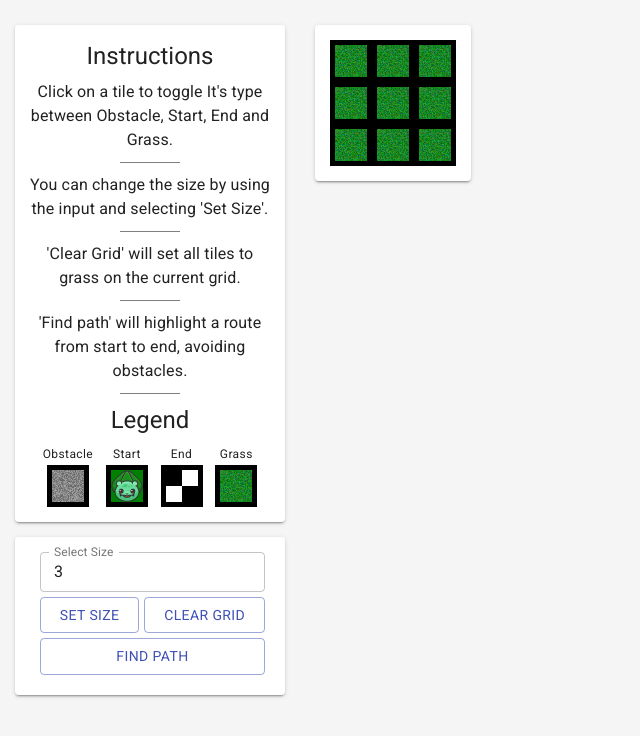
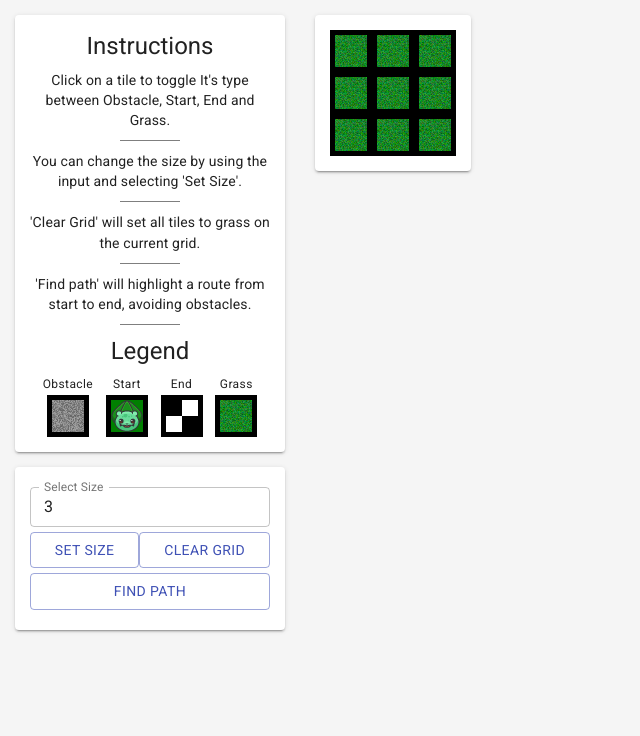
Before and after one commit to batosi175/poke-paths, a React (Create React App) app: page / in a window 1280 px wide. Shown: the top 736 px of the page, without its empty margins (0-640 px from the left). Built offline with nearby package versions, Linux system fonts and the light colour scheme.

Commit message:
making sidebar scrollable if screen is too small

```diff
--- a/src/component/App.tsx
+++ b/src/component/App.tsx
@@ -22,25 +22,23 @@ import { InfoPanel } from "./InfoPanel";
 
 const useStyles = makeStyles(() =>
   createStyles({
-    root: {
-      paddingTop: "25px",
-    },
     sidebar: {
       position: "fixed",
       width: "300px",
       height: "100%",
+      overflowY: "auto",
+      paddingTop: "15px",
     },
     gridArea: {
+      display: "flex",
       marginLeft: "300px",
+      paddingTop: "15px",
     },
     paper: {
       backgroundColor: "#fff",
       padding: "15px",
       margin: "15px",
       marginTop: "0px",
-    },
-    flex: {
-      display: "flex",
     },
   })
 );
@@ -119,7 +117,7 @@ const App = () => {
   };
 
   return (
-    <div className={classes.root}>
+    <div>
       <div className={classes.sidebar}>
         <Paper className={classes.paper} elevation={2}>
           <InfoPanel />
@@ -132,7 +130,7 @@ const App = () => {
           />
         </Paper>
       </div>
-      <Grid className={[classes.gridArea, classes.flex].join(" ")}>
+      <Grid className={classes.gridArea}>
         <Paper className={classes.paper} elevation={2}>
           <Field grid={grid} click={handleTileClick} />
         </Paper>
--- a/src/component/InfoPanel.tsx
+++ b/src/component/InfoPanel.tsx
@@ -46,7 +46,7 @@ const instructionContent = [
 // this is not making use of makeStyles, so i can keep it outside the component
 const getInstructionContent = (instructionContent: string, index: number) => {
   return (
-    <Typography variant="body1" align="center" key={"text" + index}>
+    <Typography variant="body2" align="center" key={"text" + index}>
       {instructionContent}
     </Typography>
   );
--- a/src/component/InputWithButtons.tsx
+++ b/src/component/InputWithButtons.tsx
@@ -21,19 +21,12 @@ interface ButtonProps {
 const useStyles = makeStyles(() =>
   createStyles({
     outerGrid: {
-      paddingLeft: "10px",
+      paddingTop: "5px",
     },
     input: {
       marginBottom: "5px",
       flex: "1 1 auto",
-      marginRight: "5px",
     },
-    // textbox: {
-    //   flexGrow: 2,
-    // },
-    // submit: {
-    //   flex: "1  1 auto",
-    // },
   })
 );
 
```
